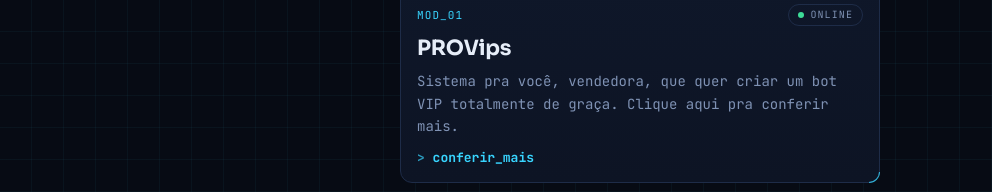
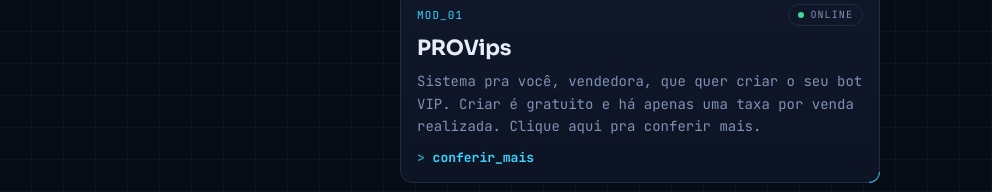
Before and after one commit to luciipr00-bit/luciipr00-bit.github.io, a plain HTML site: page index.html in a window 1280 px wide. Shown: the part 544-736 px from the top of the page, without its empty margins (0-992 px from the left). Drawn offline with Linux system fonts and the light colour scheme.

Commit message:
PROVips: texto com a taxa por venda

```diff
--- a/index.html
+++ b/index.html
@@ -121,7 +121,7 @@
         <img class="arte" src="assinaturas.png" alt="Painel do PROVips no Telegram: status do bot, assinantes e menu de opções" width="1280" height="720">
         <div class="cabeca"><span class="id">mod_01</span><span class="pilula"><i></i>online</span></div>
         <h2>PROVips</h2>
-        <p>Sistema pra você, vendedora, que quer criar um bot VIP totalmente de graça. Clique aqui pra conferir mais.</p>
+        <p>Sistema pra você, vendedora, que quer criar o seu bot VIP. Criar é gratuito e há apenas uma taxa por venda realizada. Clique aqui pra conferir mais.</p>
         <span class="acao">conferir_mais</span>
       </a>
       <a class="modulo" style="--cor: var(--violeta)" href="https://t.me/luciol0?text=oi%2C%20queria%20conhecer%20a%20proai%20e%20testar%20nos%20meus%20grupos" target="_blank" rel="noopener">
```
